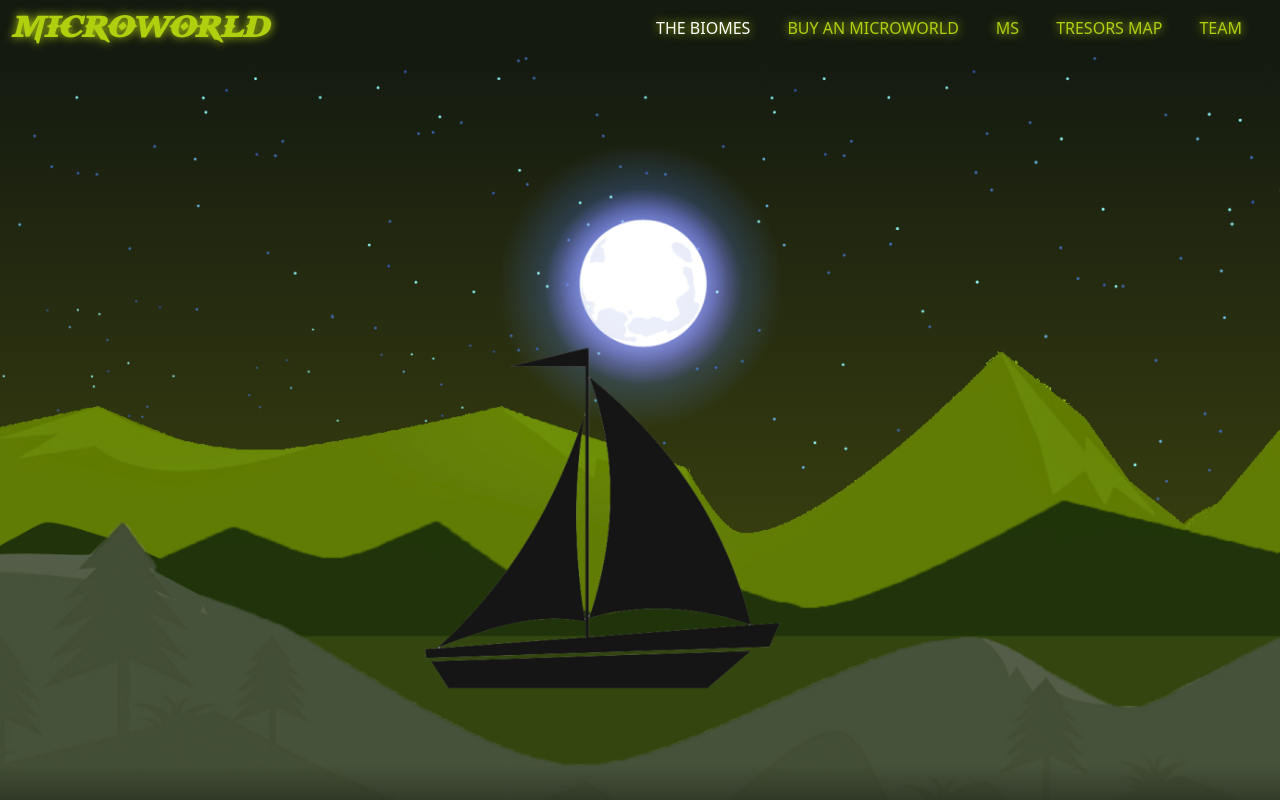
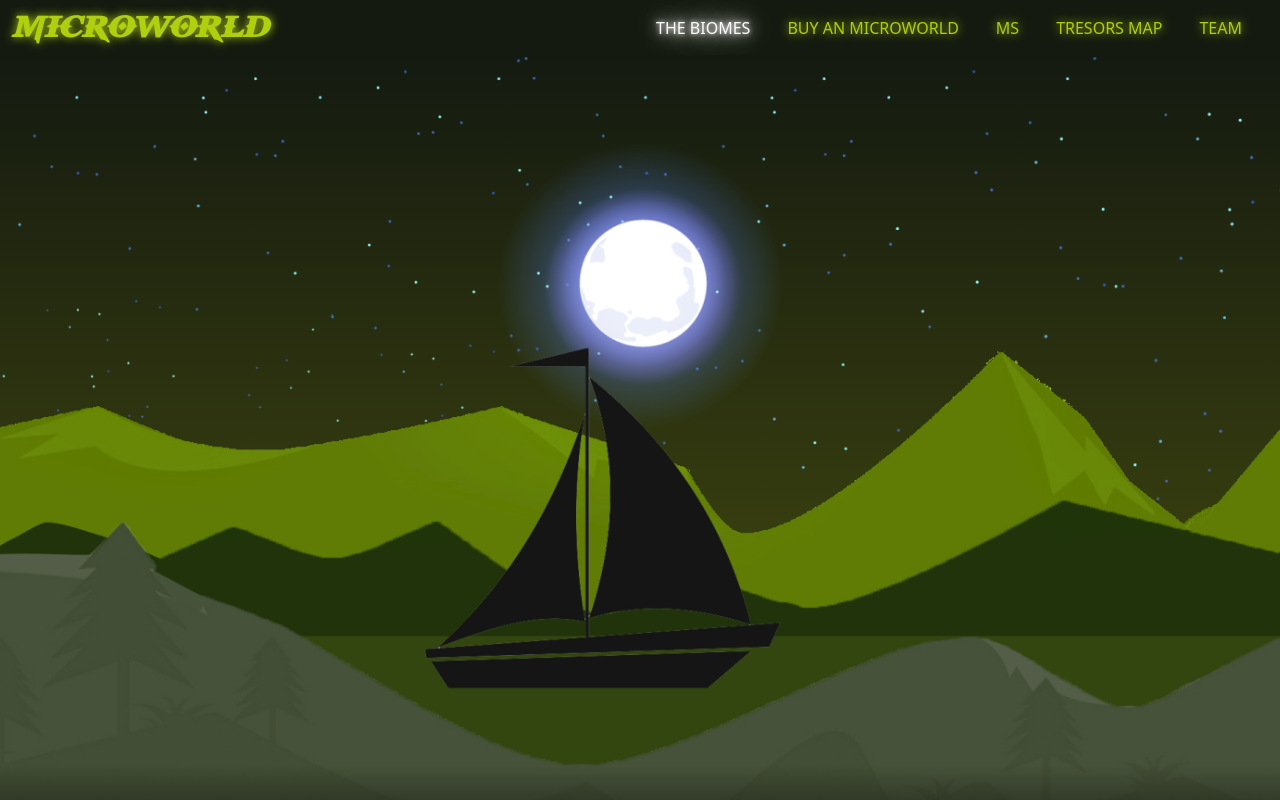
Before and after one commit to MICRO2WORLD/MICROWORLD, a plain HTML site: page index.html in a window 1280 px wide. In both pictures the pointer is over the link "THE BIOMES". Shown: the top 800 px of the page. Drawn offline with nearby package versions, Linux system fonts and the light colour scheme; a small style sheet from the web is missing.

Commit message:
Update style.css

```diff
--- a/style.css
+++ b/style.css
@@ -74,11 +74,13 @@ header ul li{
 header ul li a{
     padding: 3px 10px;
     border-radius: 13px;
+     text-shadow: 0px 0px 10px #afcf0f;
 }
 
 header ul li a:hover{
-
-        color: #ffffff;
+ text-shadow: 0px 0px 5px #fff , 0px 0px 15px #fff, 0px 0px 30px #fff,
+    0px 0px 60px #fff, 0px 0px 100px #fff;
+    color: #ffffff;
         transition: 1s ease;
 
 }
```
